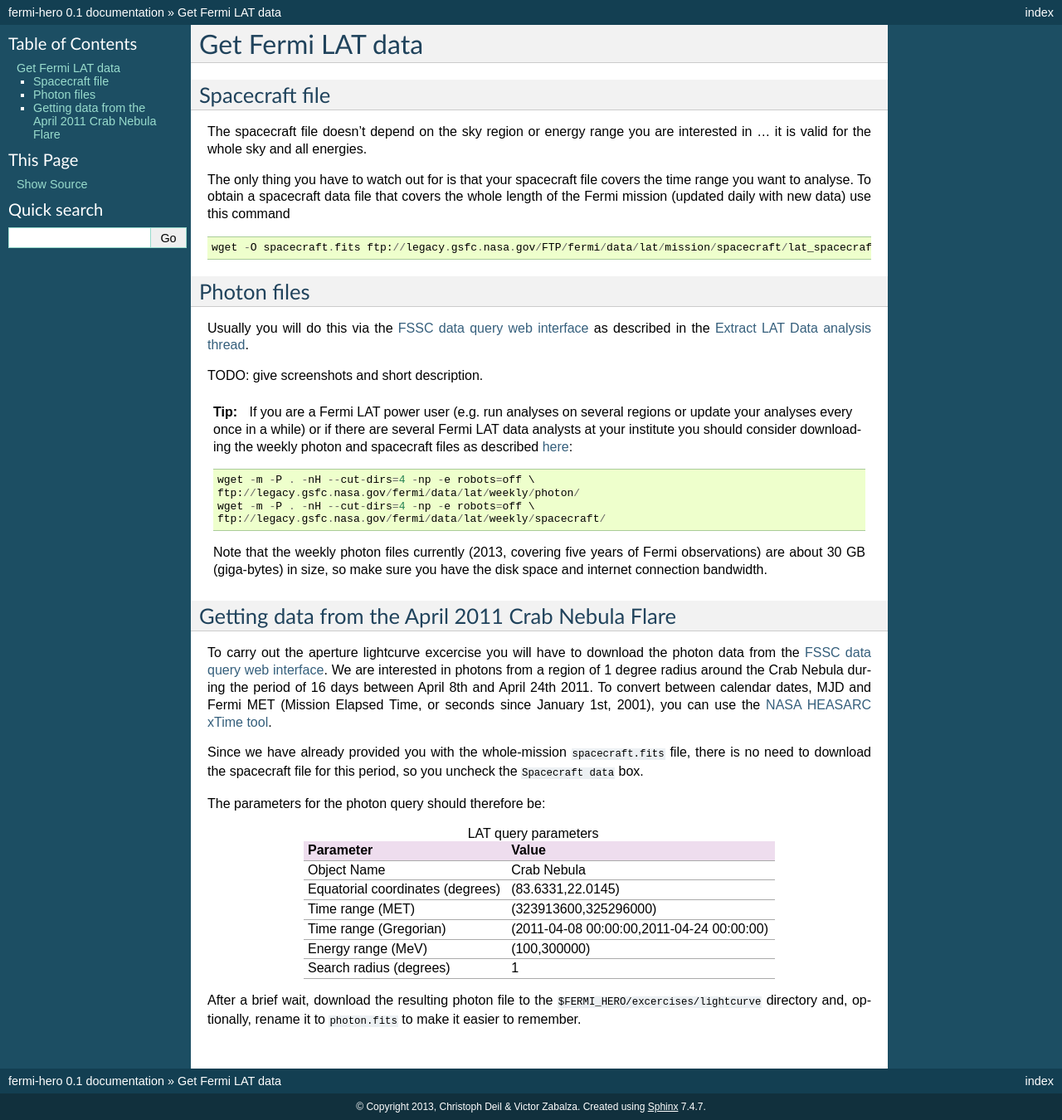
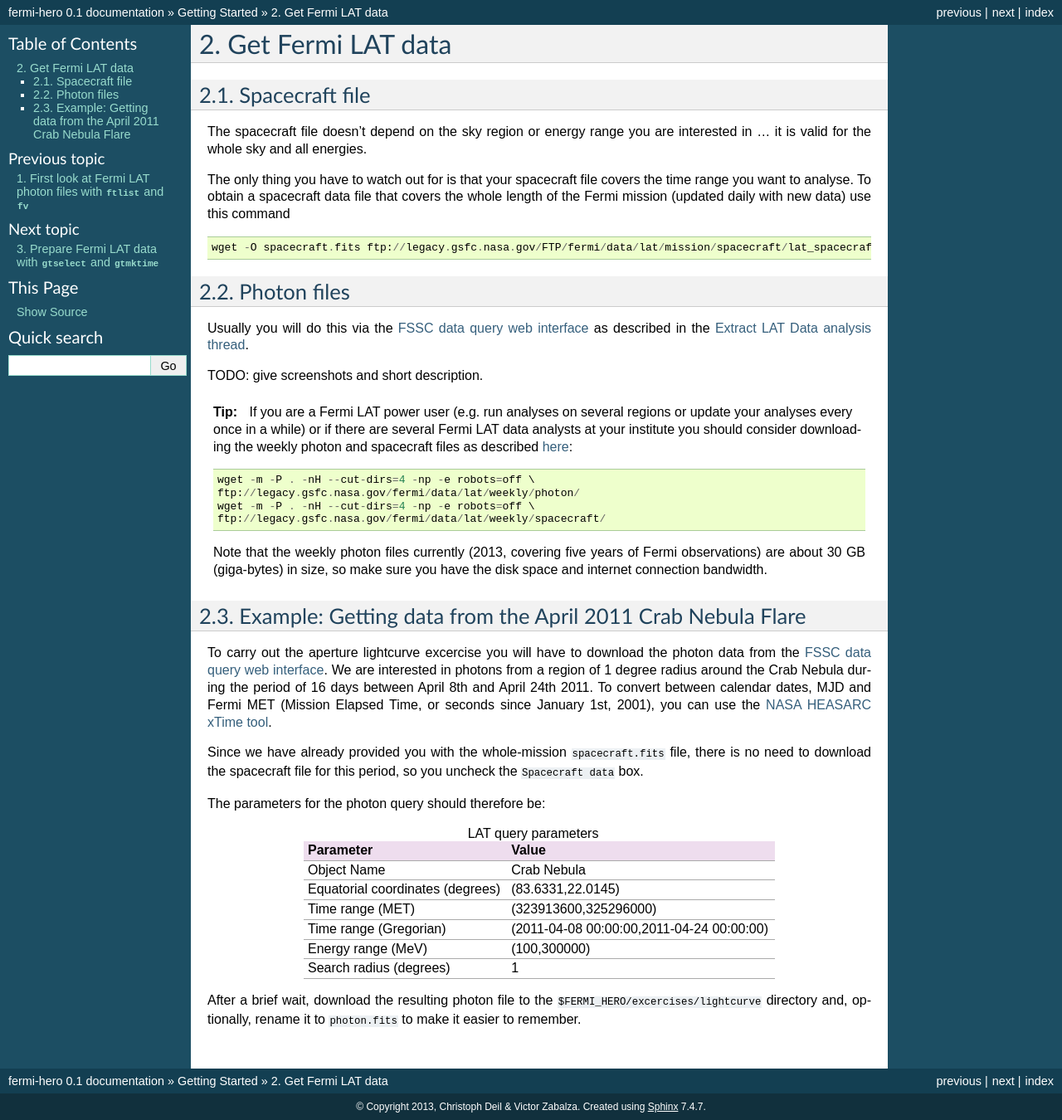
Before and after one commit to gammapy/fermi-hero, a Sphinx documentation site: the page built from docs/getting_started/get_data.rst, in a window 1280 px wide. Shown: the whole page at 83% size. Built offline with Sphinx 7.4.7, drawn with Linux system fonts in a browser that asks for light colours; some of the changed lines change nothing that is shown.

Commit message:
move get_data to getting_started

```diff
--- a/docs/lightcurve/get_data.rst
+++ b/docs/getting_started/get_data.rst
@@ -1,10 +1,10 @@
 .. _getting_started_get_data:
 
 Get Fermi LAT data
-------------------
+==================
 
 Spacecraft file
-+++++++++++++++
+---------------
 
 The spacecraft file doesn't depend on the sky region or energy range you are interested in
 ... it is valid for the whole sky and all energies.
@@ -20,7 +20,7 @@ mission (updated daily with new data) use this command
 
 
 Photon files
-++++++++++++
+------------
 
 Usually you will do this via the
 `FSSC data query web interface <http://fermi.gsfc.nasa.gov/cgi-bin/ssc/LAT/LATDataQuery.cgi>`_
@@ -45,8 +45,8 @@ TODO: give screenshots and short description.
     are about 30 GB (giga-bytes) in size, so make sure you have the disk space and internet connection bandwidth.
 
 
-Getting data from the April 2011 Crab Nebula Flare
-++++++++++++++++++++++++++++++++++++++++++++++++++
+Example: Getting data from the April 2011 Crab Nebula Flare
+-----------------------------------------------------------
 
 To carry out the aperture lightcurve excercise you will have to download the
 photon data from the `FSSC data query web interface
--- a/docs/getting_started/index.rst
+++ b/docs/getting_started/index.rst
@@ -64,6 +64,7 @@ Steps
    :numbered:
 
    first_look
+   get_data
    prepare_data
    python
    explore_events
--- a/docs/lightcurve/index.rst
+++ b/docs/lightcurve/index.rst
@@ -2,8 +2,6 @@
 
 Aperture Lightcurve
 ===================
-
-.. include:: ./get_data.rst
 
 Computing the aperture lightcurve
 ---------------------------------
```
